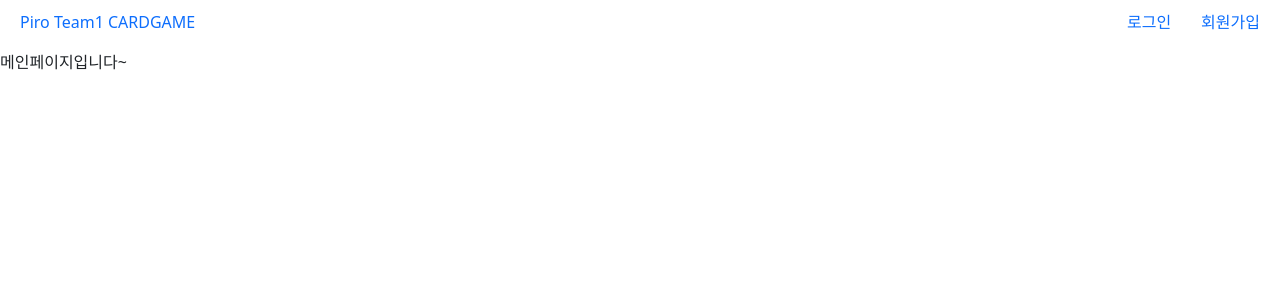
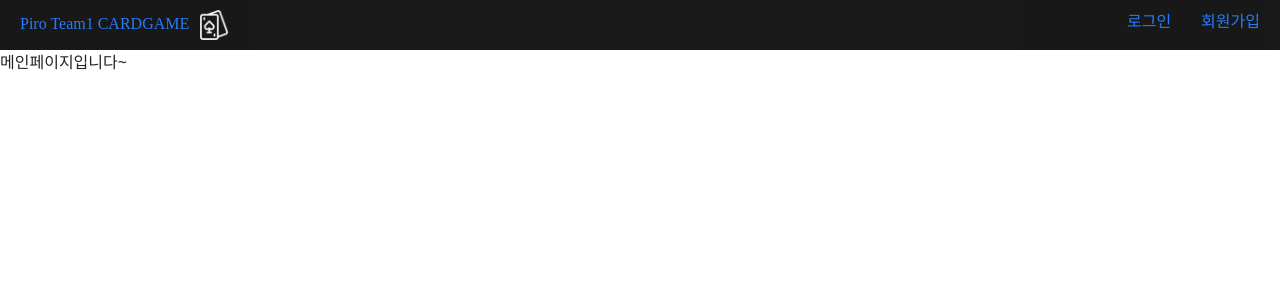
Before and after one commit to mikio999/Piro19_CardGame_01, a Django app: page / in a window 1280 px wide. Shown: the top 300 px of the page. Run offline with Django 4.2, Linux system fonts and the light colour scheme; some web fonts are replaced.

Commit message:
[feat] Nav_layout 완료

```diff
--- a/server/static/css/Nav.css
+++ b/server/static/css/Nav.css
@@ -1,9 +1,16 @@
+#logo {
+  font-family: "MaplestoryOTFBold";
+}
+
 .nav-container {
-  margin-top: 10px;
+  padding-top: 10px;
   display: flex;
   flex-direction: row;
   justify-content: space-between;
   white-space: nowrap;
+  height: 50px;
+  background-color: black;
+  opacity: 0.9;
 }
 
 .nav-container a {
@@ -18,6 +25,7 @@
 }
 
 .nav-container ul li {
+  font-family: "MaplestoryOTFBold";
   list-style: none;
   margin-left: 10px;
 }
--- a/server/static/css/base.css
+++ b/server/static/css/base.css
@@ -23,4 +23,5 @@
 
 body {
   background-color: black;
+  font-family: "NEXON Lv2 Gothic";
 }
--- a/server/templates/games/nav.html
+++ b/server/templates/games/nav.html
@@ -15,7 +15,11 @@
   </head>
   <body>
     <nav class="nav-container">
-      <a href="/" id="logo">Piro Team1 CARDGAME</a>
+      <a href="/" id="logo"
+        >Piro Team1 CARDGAME<img
+          src="{% static 'img/cards-logo.png'%}"
+          style="width: 30px; margin-left: 10px"
+      /></a>
       <ul>
         {% if user.is_authenticated %}
         <a href="/"> <li>게임하기</li></a>
```
Also changed, not shown: server/static/img/cards-logo.png (added).
